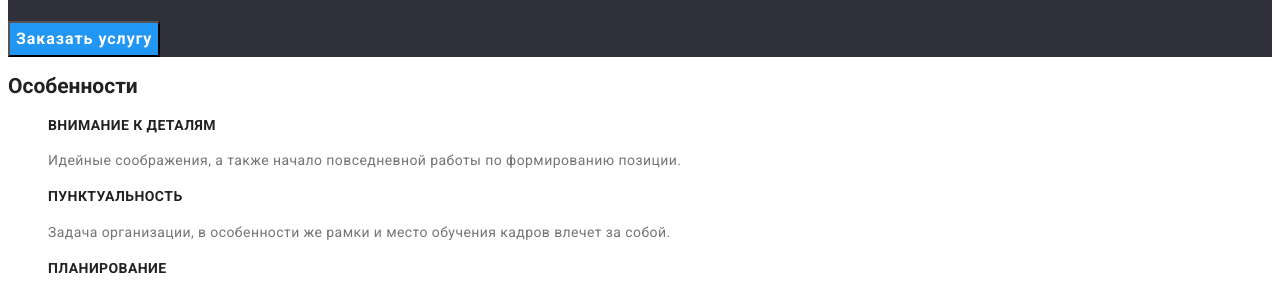
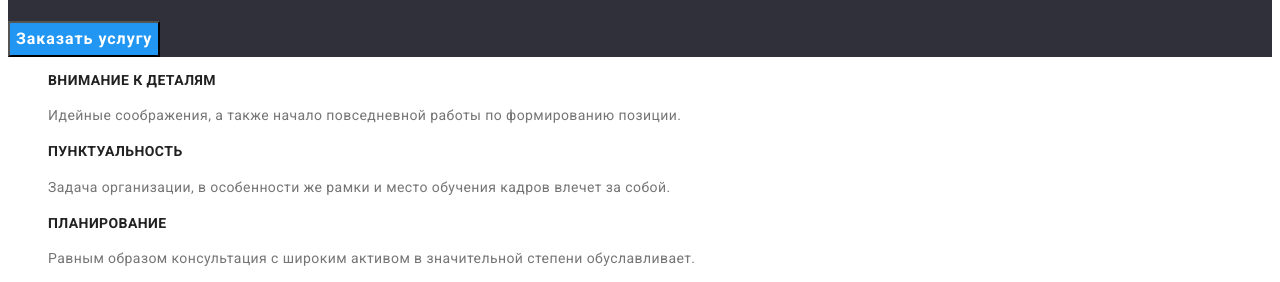
Before and after one commit to SSkrypnyk/goit-markup-hw-02, a plain HTML site: page index.html in a window 1280 px wide. Shown: the part 264-546 px from the top of the page. Drawn offline with Linux system fonts and the light colour scheme.

Commit message:
add visualli-hidden in css

```diff
--- a/css/styles.css
+++ b/css/styles.css
@@ -97,6 +97,19 @@ color: var(--white-text-color);
     letter-spacing: 0.03em;
     color: var(--secondary-text-color);
 }
+.visually-hidden {
+    position: absolute;
+    width: 1px;
+    height: 1px;
+    margin: -1px;
+    border: 0;
+    padding: 0;
+    white-space: nowrap;
+    clip-path: inset(100%);
+    clip: rect(0 0 0 0);
+    overflow: hidden;
+}
+
 /* works*/
 .works-tittle {
     font-weight: 700;
```
